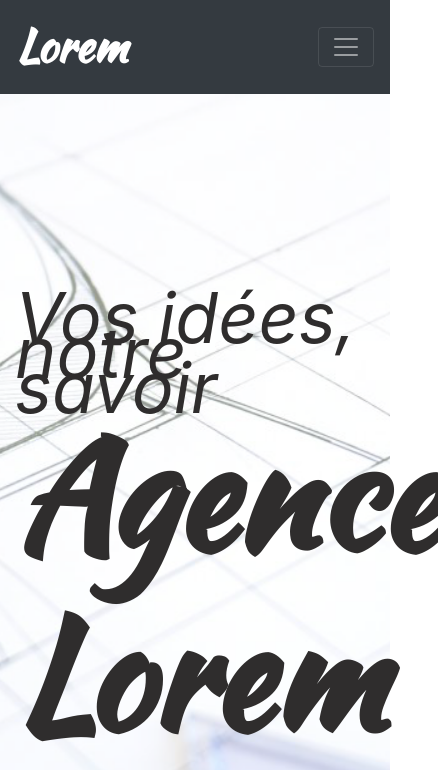
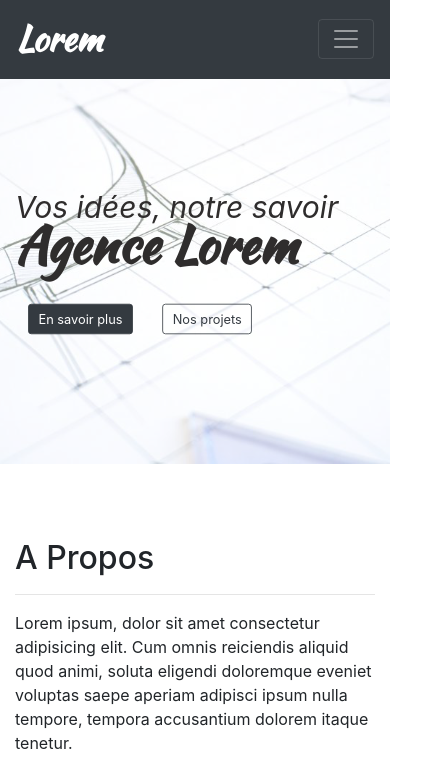
Before and after one commit to Thiernomdou/SideBootstrap, a plain HTML site: page index.html in a window 390 px wide. Shown: the top 770 px of the page, 438 px wide, since content can reach past the window. Drawn offline with nearby package versions, Linux system fonts and the light colour scheme; some packages are replaced by stand-ins of ours; a script that the page names is missing.

Commit message:
Media_Query

```diff
--- a/style/style.css
+++ b/style/style.css
@@ -240,3 +240,54 @@ h1 {
     padding-top: 50px;
     padding-bottom: 50px;
 }
+
+
+/* Media Queries */
+
+@media screen and (max-width: 800px) {
+    header {
+        height: 75vh;
+    }
+
+    .preText {
+        font-size: 40px;
+    }
+
+    h1 {
+        font-size: 81px;
+    }
+
+}
+
+@media screen and (max-width: 762px) {
+    #progress {
+        padding-top: 30px;
+        padding-bottom: 30px;
+    }
+}
+
+@media screen and (max-width: 500px) {
+    header {
+        height: 55vh;
+    }
+
+    .text-intro {
+        padding-top: 200px;
+    }
+
+    .text-intro a {
+        transform: scale(0.8);
+    }
+
+    .navbar-brand {
+        font-size: 35px!important;
+    }
+
+    .preText {
+        font-size: 30px;
+    }
+
+    h1 {
+        font-size: 51px;
+    }
+}
```
